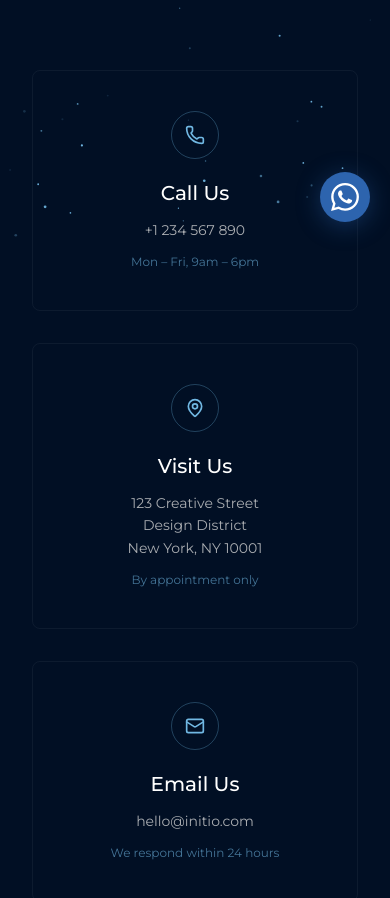
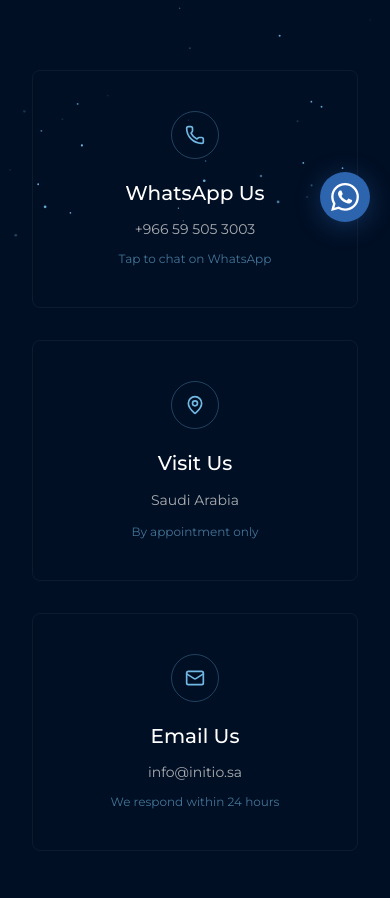
Before and after one commit to fadymohsen/initio2.0, a Next.js app: page /contact in a window 390 px wide. Shown: the part 602-1500 px from the top of the page. Built offline with nearby package versions, Linux system fonts and the light colour scheme; no server answers.

Commit message:
Update contact details to KSA phone, address, email
Replace Call Us card with WhatsApp Us (+966 59 505 3003 linking
to wa.me), set Visit Us to 'Saudi Arabia', and switch the email
from hello@initio.com to info@initio.sa across the contact page
and the header mobile menu.

```diff
--- a/src/app/contact/page.tsx
+++ b/src/app/contact/page.tsx
@@ -9,23 +9,28 @@ import Link from "next/link";
 
 const MOTION_EASE = [0.76, 0, 0.24, 1] as const;
 
-const contactInfo = [
+const contactInfo: {
+  icon: typeof Phone;
+  title: string;
+  lines: { text: string; href?: string }[];
+  subtitle: string;
+}[] = [
   {
     icon: Phone,
-    title: "Call Us",
-    details: ["+1 234 567 890"],
-    subtitle: "Mon – Fri, 9am – 6pm",
+    title: "WhatsApp Us",
+    lines: [{ text: "+966 59 505 3003", href: "https://wa.me/966595053003" }],
+    subtitle: "Tap to chat on WhatsApp",
   },
   {
     icon: MapPin,
     title: "Visit Us",
-    details: ["123 Creative Street", "Design District", "New York, NY 10001"],
+    lines: [{ text: "Saudi Arabia" }],
     subtitle: "By appointment only",
   },
   {
     icon: Mail,
     title: "Email Us",
-    details: ["hello@initio.com"],
+    lines: [{ text: "info@initio.sa", href: "mailto:info@initio.sa" }],
     subtitle: "We respond within 24 hours",
   },
 ];
@@ -104,11 +109,23 @@ export default function ContactPage() {
                 <h4 className="font-serif text-xl text-white" style={{ marginBottom: '12px' }}>
                   {info.title}
                 </h4>
-                {info.details.map((detail) => (
-                  <p key={detail} className="font-sans text-sm text-[#D4D4D4]/80 leading-relaxed">
-                    {detail}
-                  </p>
-                ))}
+                {info.lines.map((line) =>
+                  line.href ? (
+                    <a
+                      key={line.text}
+                      href={line.href}
+                      target={line.href.startsWith("http") ? "_blank" : undefined}
+                      rel={line.href.startsWith("http") ? "noopener noreferrer" : undefined}
+                      className="block font-sans text-sm text-[#D4D4D4]/80 hover:text-[#71B8E3] transition-colors duration-300"
+                    >
+                      {line.text}
+                    </a>
+                  ) : (
+                    <p key={line.text} className="font-sans text-sm text-[#D4D4D4]/80 leading-relaxed">
+                      {line.text}
+                    </p>
+                  )
+                )}
                 <p className="font-sans text-xs text-[#71B8E3]/60" style={{ marginTop: '12px' }}>
                   {info.subtitle}
                 </p>
--- a/src/components/ui/header.tsx
+++ b/src/components/ui/header.tsx
@@ -190,7 +190,7 @@ export const Header = () => {
           className="absolute bottom-16 text-center z-[110]"
         >
           <p className="font-sans text-[10px] tracking-[0.4em] uppercase text-[#71B8E3] mb-4">Get in Touch</p>
-          <a href="mailto:hello@initio.com" className="font-sans text-sm text-[#D4D4D4] hover:text-white transition-colors">hello@initio.com</a>
+          <a href="mailto:info@initio.sa" className="font-sans text-sm text-[#D4D4D4] hover:text-white transition-colors">info@initio.sa</a>
         </motion.div>
       </motion.div>
     </header>
```
